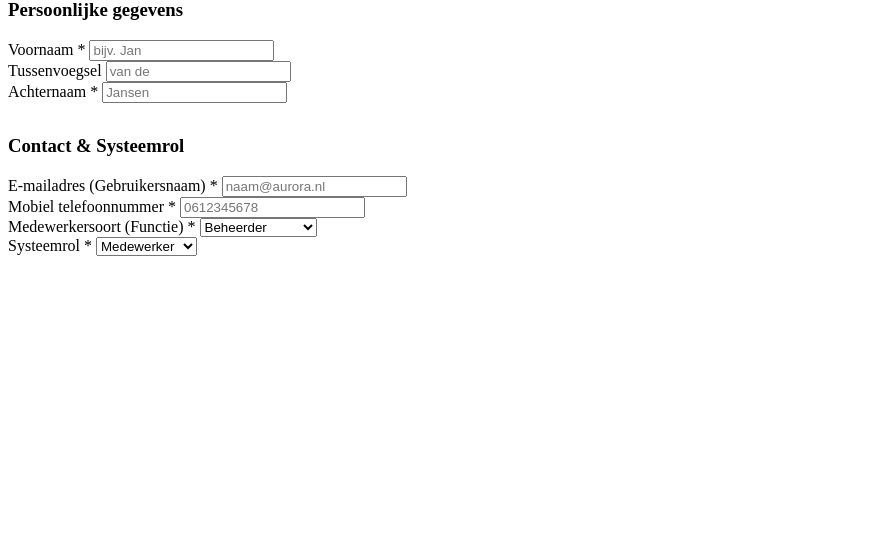
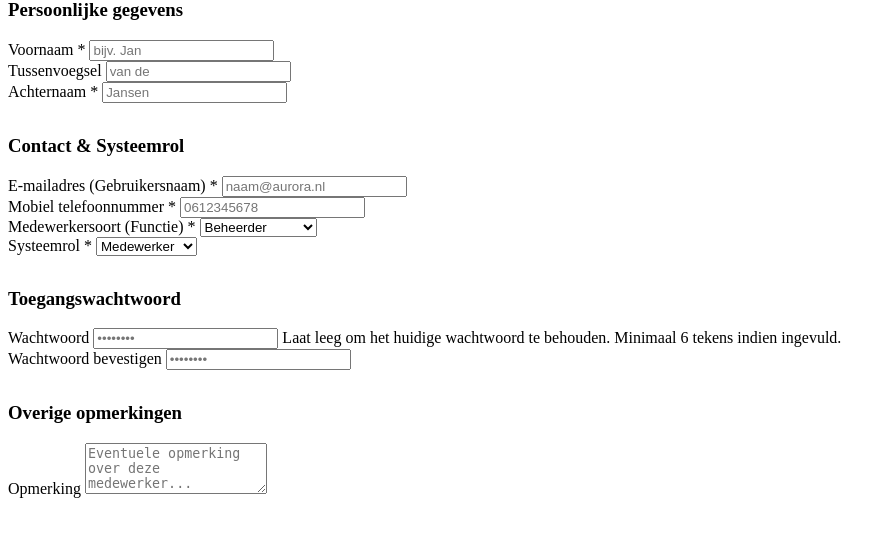
Before and after one commit to Hussein-kadhim/Aurora-project, a PHP site: page /medewerker-registratie/medewerker-beheren/views/edit.php in a window 1280 px wide. Shown: the part 207-744 px from the top of the page, without its empty margins (0-896 px from the left). Run offline with PHP 8.4, Linux system fonts and the light colour scheme.

Commit message:
foutmelding en wachtwoord veld

```diff
--- a/medewerker-registratie/medewerker-beheren/views/edit.php
+++ b/medewerker-registratie/medewerker-beheren/views/edit.php
@@ -51,6 +51,25 @@ $opmerking       = $opmerking ?? '';
                     <p class="subtitle">Pas de gegevens van de medewerker hieronder aan en sla ze op.</p>
                 </div>
             </div>
+
+            <!-- Foutmeldingen -->
+            <?php if (!empty($fouten)): ?>
+                <div class="alert alert-danger" role="alert">
+                    <div style="display: flex; align-items: flex-start;">
+                        <svg class="alert-icon" xmlns="http://www.w3.org/2000/svg" fill="none" viewBox="0 0 24 24" stroke="currentColor" style="width: 20px; height: 20px; margin-right: 8px; flex-shrink: 0; color: #D31027;">
+                            <path stroke-linecap="round" stroke-linejoin="round" stroke-width="2" d="M12 9v2m0 4h.01m-6.938 4h13.856c1.54 0 2.502-1.667 1.732-3L13.732 4c-.77-1.333-2.694-1.333-3.464 0L3.34 16c-.77 1.333.192 3 1.732 3z" />
+                        </svg>
+                        <div>
+                            <strong style="display: block; margin-bottom: 4px;">Fout bij het opslaan:</strong>
+                            <ul style="margin: 0; padding-left: 20px; font-size: 0.9rem; line-height: 1.5;">
+                                <?php foreach ($fouten as $fout): ?>
+                                    <li><?= htmlspecialchars($fout) ?></li>
+                                <?php endforeach; ?>
+                            </ul>
+                        </div>
+                    </div>
+                </div>
+            <?php endif; ?>
 
             <!-- Formulier Kaart -->
             <div class="form-card">
@@ -132,3 +151,39 @@ $opmerking       = $opmerking ?? '';
                             </select>
                         </div>
                     </div>
+
+                    <h3 class="form-section-title" style="margin-top: 32px;">Toegangswachtwoord</h3>
+                    <div class="form-grid">
+                        <div class="form-group col-3">
+                            <label for="wachtwoord">Wachtwoord</label>
+                            <input
+                                type="password"
+                                id="wachtwoord"
+                                name="wachtwoord"
+                                placeholder="••••••••"
+                            >
+                            <span class="input-helper">Laat leeg om het huidige wachtwoord te behouden. Minimaal 6 tekens indien ingevuld.</span>
+                        </div>
+                        <div class="form-group col-3">
+                            <label for="wachtwoord_bevestigen">Wachtwoord bevestigen</label>
+                            <input
+                                type="password"
+                                id="wachtwoord_bevestigen"
+                                name="wachtwoord_bevestigen"
+                                placeholder="••••••••"
+                            >
+                        </div>
+                    </div>
+
+                    <h3 class="form-section-title" style="margin-top: 32px;">Overige opmerkingen</h3>
+                    <div class="form-grid">
+                        <div class="form-group col-6">
+                            <label for="opmerking">Opmerking</label>
+                            <textarea
+                                id="opmerking"
+                                name="opmerking"
+                                rows="3"
+                                placeholder="Eventuele opmerking over deze medewerker..."
+                            ><?= htmlspecialchars($opmerking) ?></textarea>
+                        </div>
+                    </div>
```
